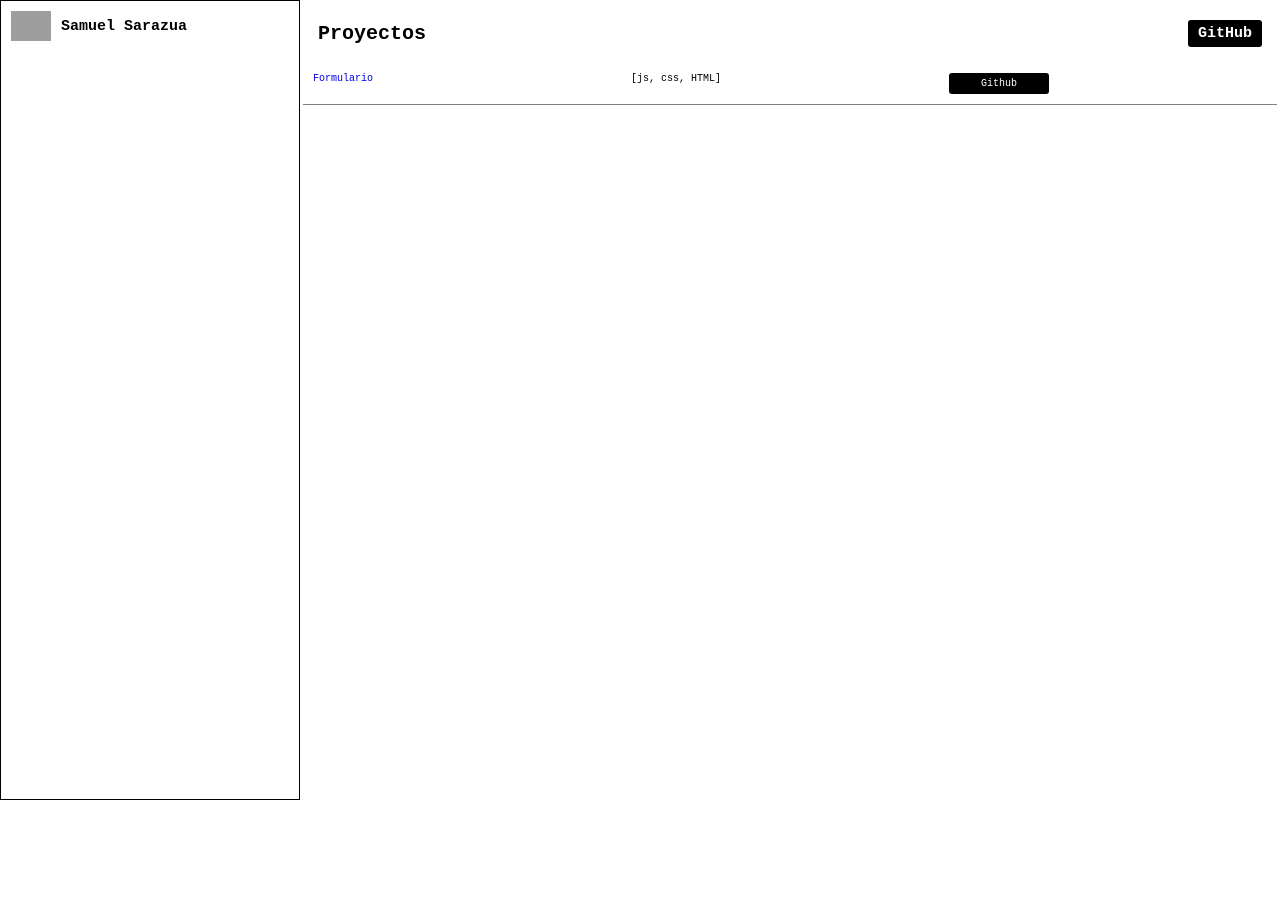
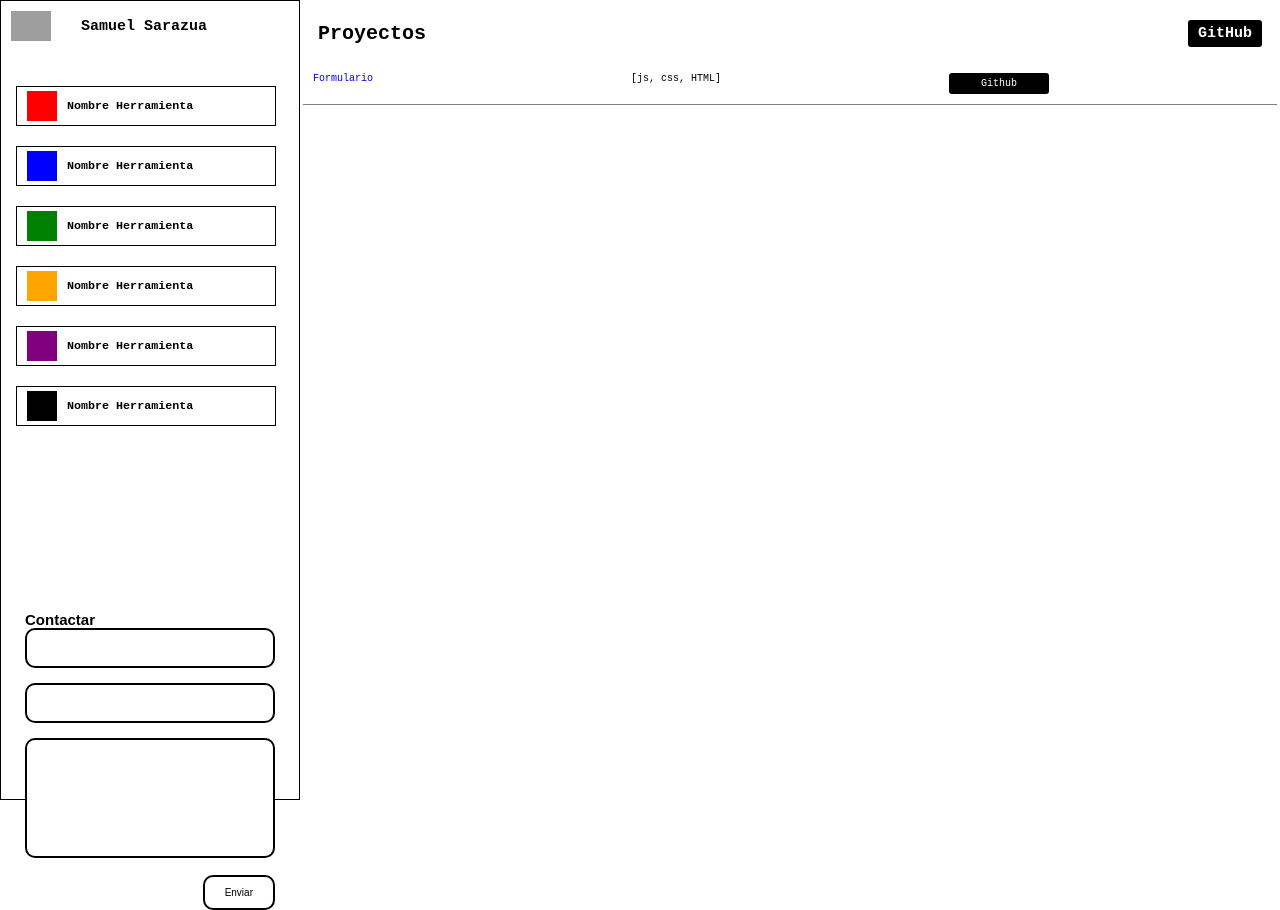
Before and after one commit to SamuelSarazua/portafolio-personal, a plain HTML site: page index.html in a window 1280 px wide. Before the commit the page ends 800 px from the top, so only its background shows below. Drawn offline with Linux system fonts and the light colour scheme; grey boxes are pictures that could not be loaded.

Commit message:
Se termina el menu lateral    Observaciones 	-Se agrega los cuadros de las herramientas 	-Se agrega el formulario

```diff
--- /dev/null
+++ b/componentes/navBar/form.js
@@ -0,0 +1,27 @@
+let formDiv = document.createElement('div');
+formDiv.className = "form-div";
+
+let formTitulo = document.createElement('h2');
+formTitulo.innerText = "Contactar";
+formDiv.appendChild(formTitulo);
+
+let input1 = document.createElement('input');
+input1.type = "text";
+input1.className = "input-texto";
+formDiv.appendChild(input1);
+
+let input2 = document.createElement('input');
+input2.type = "text";
+input2.className = "input-texto";
+formDiv.appendChild(input2);
+
+let texTarea = document.createElement('texTarea');
+texTarea.className = "input-textarea";
+formDiv.appendChild(texTarea);
+
+let boton = document.createElement('button');
+boton.className = "boton";
+boton.innerText = "Enviar";
+formDiv.appendChild(boton);
+
+export { formDiv }
--- /dev/null
+++ b/componentes/navBar/lista.js
@@ -0,0 +1,81 @@
+let divPapa = document.createElement('section');
+divPapa.className = "div-papa";
+
+let divHerra = document.createElement('div');
+divHerra.className = "div-Herra";
+divPapa.appendChild(divHerra);
+
+let divColor = document.createElement('div');
+divColor.classList = "div-color";
+divHerra.appendChild(divColor);
+
+let divTexto = document.createElement('h3');
+divTexto.innerText = "Nombre Herramienta";
+divHerra.appendChild(divTexto);
+
+let divHerra2 = document.createElement('div');
+divHerra2.className = "div-Herra";
+divPapa.appendChild(divHerra2);
+
+let divColor2 = document.createElement('div');
+divColor2.classList = "div-color";
+divColor2.style.backgroundColor = 'blue';
+divHerra2.appendChild(divColor2);
+
+let divTexto2 = document.createElement('h3');
+divTexto2.innerText = "Nombre Herramienta";
+divHerra2.appendChild(divTexto2);
+
+let divHerra3 = document.createElement('div');
+divHerra3.className = "div-Herra";
+divPapa.appendChild(divHerra3);
+
+let divColor3 = document.createElement('div');
+divColor3.classList = "div-color";
+divColor3.style.backgroundColor = 'green';
+divHerra3.appendChild(divColor3);
+
+let divTexto3 = document.createElement('h3');
+divTexto3.innerText = "Nombre Herramienta";
+divHerra3.appendChild(divTexto3);
+
+let divHerra4 = document.createElement('div');
+divHerra4.className = "div-Herra";
+divPapa.appendChild(divHerra4);
+
+let divColor4 = document.createElement('div');
+divColor4.classList = "div-color";
+divColor4.style.backgroundColor = 'orange';
+divHerra4.appendChild(divColor4);
+
+let divTexto4 = document.createElement('h3');
+divTexto4.innerText = "Nombre Herramienta";
+divHerra4.appendChild(divTexto4);
+
+let divHerra5 = document.createElement('div');
+divHerra5.className = "div-Herra";
+divPapa.appendChild(divHerra5);
+
+let divColor5 = document.createElement('div');
+divColor5.classList = "div-color";
+divColor5.style.backgroundColor = 'purple';
+divHerra5.appendChild(divColor5);
+
+let divTexto5 = document.createElement('h3');
+divTexto5.innerText = "Nombre Herramienta";
+divHerra5.appendChild(divTexto5);
+
+let divHerra6 = document.createElement('div');
+divHerra6.className = "div-Herra";
+divPapa.appendChild(divHerra6);
+
+let divColor6 = document.createElement('div');
+divColor6.classList = "div-color";
+divColor6.style.backgroundColor = 'black';
+divHerra6.appendChild(divColor6);
+
+let divTexto6 = document.createElement('h3');
+divTexto6.innerText = "Nombre Herramienta";
+divHerra6.appendChild(divTexto6);
+
+export { divPapa }
--- a/componentes/navBar/navBar.css
+++ b/componentes/navBar/navBar.css
@@ -4,15 +4,76 @@
 }
 
 .nav-bar-div {
-    padding: 1rem;
-
-    display: flex;
+    padding: 2rem;
+    display: grid;
     grid-template-columns: 5rem auto;
-    gap: 1rem;
-
+    gap: 2rem;
     align-items: center;
+    padding: 10px;
 }
 
 .nav-bar-div .img-logo {
     width: 4rem;
 }
+
+.div-papa {
+    margin-top: 2rem;
+    padding: 1.5rem;
+}
+
+.div-Herra {
+    width: 26rem;
+    height: 4rem;
+    border: 1px solid black;
+    gap: 1rem;
+    padding: 10px;
+    margin-bottom: 2rem;
+    display: flex;
+    align-items: center;
+}
+
+.div-color {
+    width: 3rem;
+    height: 3rem;
+    background-color: red;
+}
+
+.form-div {
+    width: 25rem;
+    margin: 15rem auto;
+    font-family: 'Arial', sans-serif;
+}
+
+
+.input-texto, .input-textarea {
+    width: 100%;
+    padding: 10px;
+    margin-bottom: 15px;
+    border: 2px solid black;
+    border-radius: 10px;
+    font-size: 1rem;
+}
+
+.input-texto {
+    height: 40px;
+}
+
+.input-textarea {
+    height: 120px;
+    resize: none;
+}
+
+.boton {
+    padding: 10px 20px;
+    border: 2px solid black;
+    border-radius: 10px;
+    background-color: white;
+    font-size: 1rem;
+    cursor: pointer;
+    display: flex;
+    justify-self: flex-end;
+}
+
+.boton:hover {
+    background-color: lightgray;
+}
--- a/componentes/projects/projects.js
+++ b/componentes/projects/projects.js
@@ -46,5 +46,28 @@ function item(texto,github,githubPage,stacks) {
     return lista;
 }
 
+function item2(texto,github,githubPage,stacks) {
+    let lista = document.createElement('div');
+    lista.className = "div-item"
+
+    let a = document.createElement('a');
+    a.className = "link-github-page"
+    a.href = githubPage;
+    a.innerText = "Formulario";
+    lista.appendChild(a);
+
+    let stack = document.createElement('div');
+    stack.innerText = "[js, css, HTML]";
+    lista.appendChild(stack);
+
+    let btnGithub = document.createElement('a');
+    btnGithub.className = "btn-github";
+    btnGithub.href = github;
+    btnGithub.innerHTML = "Github";
+    lista.appendChild(btnGithub);
+
+    return lista;
+}
+
 
 export { proyectos }
--- a/main.js
+++ b/main.js
@@ -1,13 +1,15 @@
 import { navBarDiv } from "./componentes/navBar/navBar.js";
 import { proyectos } from "./componentes/projects/projects.js";
+import { divPapa } from "./componentes/navBar/lista.js";
+import { formDiv } from "./componentes/navBar/form.js";
 
-/* COMPONENTES DE LA PÁGINA */
 let DOM = document.querySelector("#root");
 
-/* navBar */
 let navBar = document.createElement(`section`);
 navBar.className = "nav-bar";
 navBar.appendChild(navBarDiv);
+navBar.appendChild(divPapa);
+navBar.appendChild(formDiv);
 DOM.appendChild(navBar);
 
 let proyect = document.createElement(`section`);
```
Also changed, not shown: componentes/navBar/navBar.js (line endings or trailing spaces).
